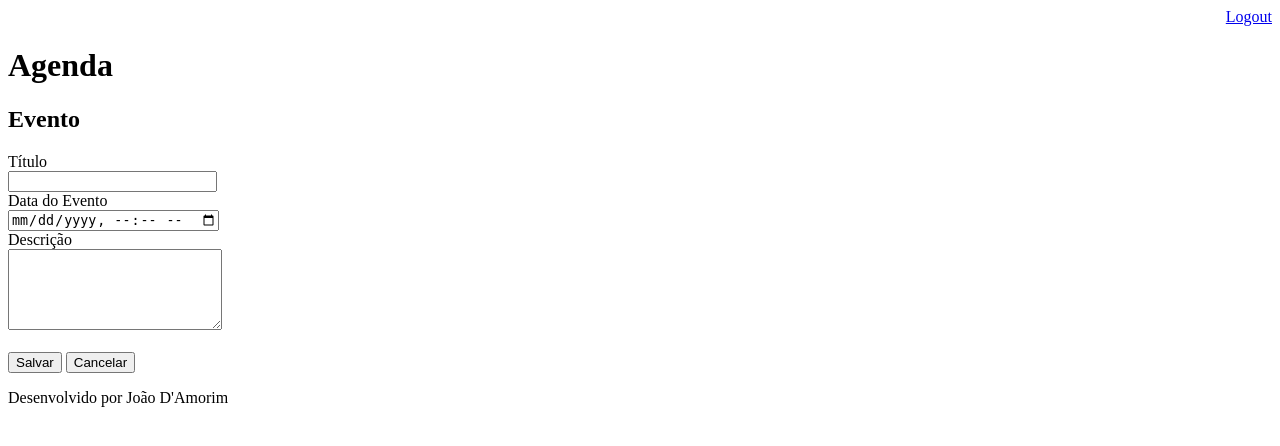
After one commit to joao-damorim/python-django-agenda, a Django app: page /agenda/evento/ in a window 1280 px wide. The commit adds this page. Shown: the top 446 px of the page. Run offline with Django 3.2, Linux system fonts and the light colour scheme; a user stored in the database is signed in.

Commit message:
Template para inserir eventos na agenda.

```diff
--- a/agenda/urls.py
+++ b/agenda/urls.py
@@ -21,6 +21,8 @@ from django.views.generic import RedirectView
 urlpatterns = [
     path('admin/', admin.site.urls),
     path('agenda/', views.lista_eventos),
+    path('agenda/evento/', views.evento),
+    path('agenda/evento/submit', views.submit_evento),
     path('', RedirectView.as_view(url='/agenda/')),
     path('login/', views.login_user),
     path('login/submit', views.submit_login),
--- a/core/models.py
+++ b/core/models.py
@@ -5,7 +5,7 @@ from django.contrib.auth.models import User
 
 class Evento(models.Model):
     titulo = models.CharField(max_length= 100)
-    descrição = models.TextField(blank=True, null=True)
+    descricao = models.TextField(blank=True, null=True)
     data_evento = models.DateTimeField(verbose_name='Data do evento')
     data_criacao = models.DateTimeField(auto_now=True)
     usuario = models.ForeignKey(User, on_delete=models.CASCADE)
--- a/core/views.py
+++ b/core/views.py
@@ -35,3 +35,17 @@ def lista_eventos(request):
     response = {'eventos': evento}
 
     return render(request, 'agenda.html', response)
+
+@login_required(login_url='/login/')
+def evento(request):
+    return render(request, 'evento.html')
+
+@login_required(login_url='/login/')
+def submit_evento(request):
+    if request.POST:
+        titulo = request.POST.get('titulo')
+        data_evento = request.POST.get('data_evento')
+        descricao = request.POST.get('descricao')
+        usuario = request.user
+        Evento.objects.create(titulo=titulo, data_evento=data_evento, descricao=descricao, usuario=usuario)
+    return redirect ('/')
--- a/template/agenda.html
+++ b/template/agenda.html
@@ -2,7 +2,9 @@
 
 {% block content %}
     <h2>Agendametos</h2>
-
+    <a href="evento/">
+        <cdbutton type="button">Novo Evento</button>
+    </a>
     <ul style="font-size: 18px;">
     {% for evento in eventos %}
 
--- /dev/null
+++ b/template/evento.html
@@ -0,0 +1,26 @@
+{% extends "model-page.html" %}
+
+{% block content %}
+
+<h2>Evento</h2>
+
+<form action="submit" method="POST">{% csrf_token %}
+    <label>Título</label>
+    <br>
+    <input type="text" name="titulo" size="23">
+    <br>
+    <label>Data do Evento</label>
+    <br>
+    <input type="datetime-local" name="data_evento">
+    <br>
+    <label>Descrição</label>
+    <br>
+    <textarea name="descricao" rows="5" cols="24"></textarea>
+    <br>
+    <br>
+    <button type="submit">Salvar</button>
+    <a href="/">
+    <button type="button">Cancelar</button>
+    </a>
+</form>
+{% endblock %}
```
Also changed, not shown: core/migrations/0002_auto_20200905_2155.py (added), db.sqlite3.
